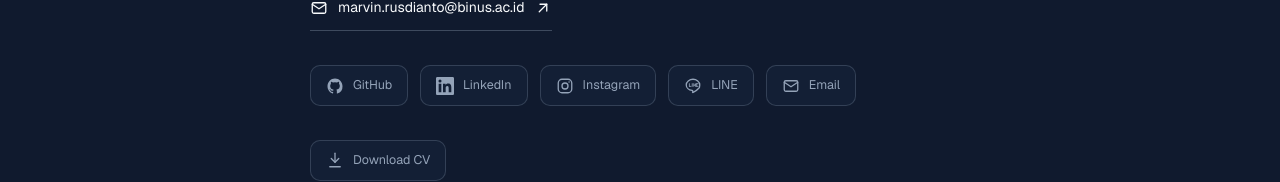
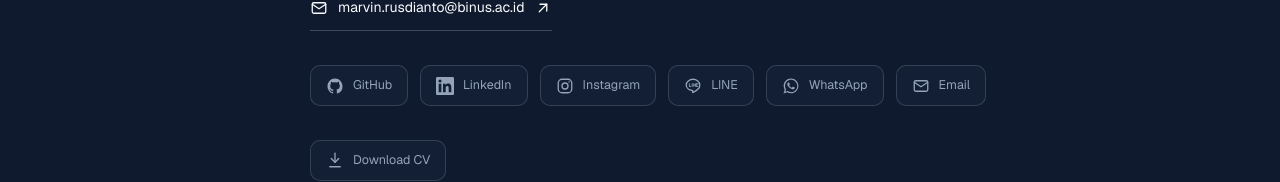
Before and after one commit to Vinn673/personal-portofolio, a Next.js app: page /contact in a window 1280 px wide. Shown: the part 576-758 px from the top of the page. Built offline with nearby package versions, Linux system fonts and the light colour scheme.

Commit message:
update contacts

```diff
--- a/src/app/contact/page.tsx
+++ b/src/app/contact/page.tsx
@@ -6,6 +6,7 @@ import {
   LinkedInIcon,
   InstagramIcon,
   LineIcon,
+  WhatsAppIcon,
   EmailIcon,
   DownloadIcon,
   ArrowUpRightIcon,
@@ -18,6 +19,7 @@ const contactLinks = [
   { key: "linkedin", href: "https://www.linkedin.com/in/marvin-adriano", label: "LinkedIn", icon: <LinkedInIcon />, external: true },
   { key: "instagram", href: "https://www.instagram.com/marvin_adriano/", label: "Instagram", icon: <InstagramIcon />, external: true },
   { key: "line", href: "https://line.me/ti/p/2DHJhFQivF", label: "LINE", icon: <LineIcon />, external: true },
+  { key: "whatsapp", href: "https://wa.me/62895391667628", label: "WhatsApp", icon: <WhatsAppIcon />, external: true },
   { key: "email", href: "mailto:marvin.rusdianto17@gmail.com", label: "Email", icon: <EmailIcon />, external: false },
 ];
 
--- a/src/components/icons.tsx
+++ b/src/components/icons.tsx
@@ -47,6 +47,15 @@ export function EmailIcon({ title, ...props }: IconProps) {
       {title ? <title>{title}</title> : null}
       <rect x="3" y="5" width="18" height="14" rx="2" />
       <path d="m3 7 9 6 9-6" />
+    </svg>
+  );
+}
+
+export function WhatsAppIcon({ title, ...props }: IconProps) {
+  return (
+    <svg {...baseProps(title)} fill="currentColor" stroke="none" {...props}>
+      {title ? <title>{title}</title> : null}
+      <path d="M12.02 2C6.6 2 2.2 6.4 2.2 11.82c0 1.9.5 3.68 1.4 5.23L2 22l5.08-1.56a9.78 9.78 0 0 0 4.94 1.34h.01c5.42 0 9.82-4.4 9.82-9.82C21.85 6.4 17.44 2 12.02 2Zm0 17.96h-.01a8.1 8.1 0 0 1-4.13-1.13l-.3-.18-3.06.94.98-2.98-.2-.31a8.07 8.07 0 0 1-1.24-4.3c0-4.5 3.66-8.17 8.17-8.17 2.18 0 4.23.85 5.77 2.4a8.11 8.11 0 0 1 2.39 5.78c0 4.5-3.66 8.16-8.16 8.16Zm4.48-6.12c-.25-.12-1.45-.72-1.67-.8-.22-.08-.39-.12-.55.12-.16.25-.63.8-.78.96-.14.17-.29.19-.54.06-.25-.12-1.04-.38-1.98-1.22-.73-.65-1.23-1.46-1.37-1.71-.14-.25-.02-.38.11-.5.11-.11.25-.29.37-.43.12-.14.16-.25.25-.41.08-.17.04-.31-.02-.43-.06-.12-.55-1.33-.76-1.82-.2-.48-.4-.41-.55-.42l-.47-.01c-.16 0-.43.06-.65.31-.22.25-.86.84-.86 2.05 0 1.21.88 2.38 1 2.54.12.17 1.73 2.64 4.2 3.7.59.26 1.04.4 1.4.52.59.19 1.12.16 1.54.1.47-.07 1.45-.59 1.65-1.17.2-.57.2-1.06.14-1.17-.06-.1-.22-.16-.47-.29Z" />
     </svg>
   );
 }
```
